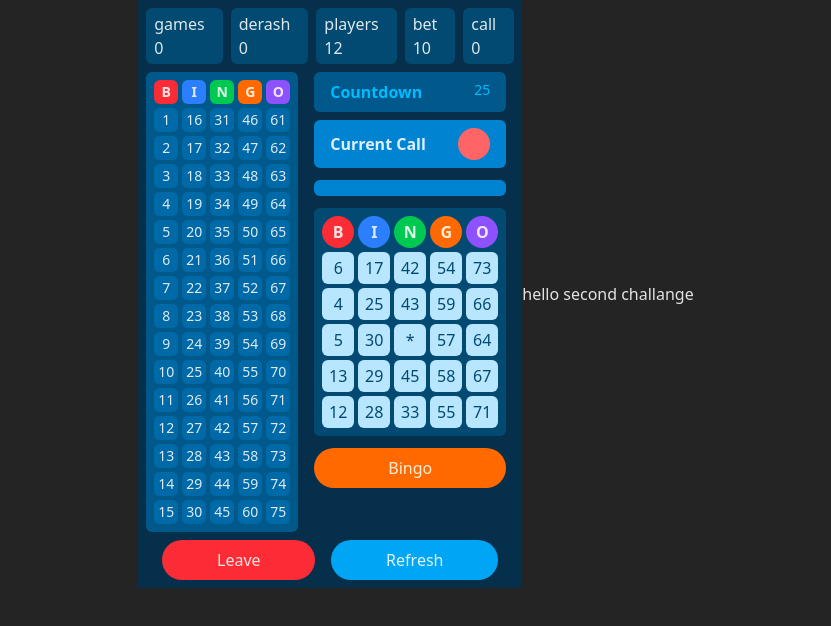
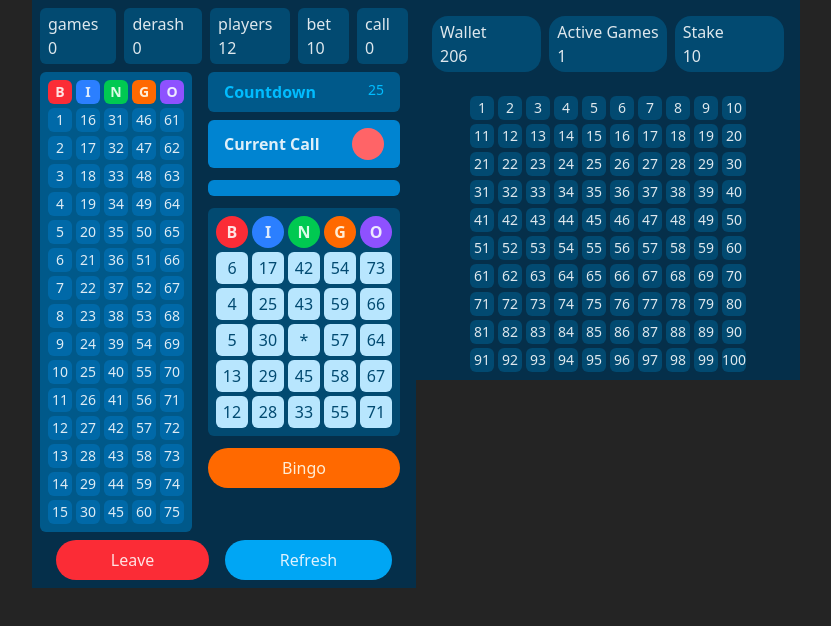
Before and after one commit to tshabebe/Interview, a React (Vite) app: page / in a window 1280 px wide. Shown: the top 626 px of the page, without its empty margins (224-1055 px from the left). Built offline with nearby package versions, Linux system fonts and the light colour scheme.

Commit message:
Refactor Component2 to include InformationButton and GridComponent for enhanced functionality

```diff
--- a/src/App.tsx
+++ b/src/App.tsx
@@ -3,7 +3,7 @@ import Component2 from './component2/component2'
 
 function App() {
   return (
-    <div className="flex items-center justify-center">
+    <div className="flex items-start flex-wrap justify-center">
       <BingoApp />
       <Component2 />
     </div>
--- a/src/component2/component2.tsx
+++ b/src/component2/component2.tsx
@@ -1,3 +1,41 @@
 export default function Component2() {
-  return <div>hello second challange</div>
+  return (
+    <div className="bg-sky-950 w-sm h-fit flex flex-col gap-4 p-2 items-center">
+      <div className="flex w-full gap-2 p-2">
+        <InformationButton item="Wallet" value={206} />
+        <InformationButton item="Active Games" value={1} />
+        <InformationButton item="Stake" value={10} />
+      </div>
+      <GridComponent />
+    </div>
+  )
 }
+
+function GridComponent() {
+  const numbers = Array.from({ length: 100 }, (_, i) => i + 1)
+  return (
+    <div className="grid w-fit grid-cols-10 gap-1">
+      {numbers.map((number) => (
+        <div
+          key={number}
+          className="size-6 bg-sky-900 rounded-md flex items-center justify-center text-sm"
+        >
+          {number}
+        </div>
+      ))}
+    </div>
+  )
+}
+
+// InformationButton component - individual stat display
+interface InformationButtonProps {
+  item: string
+  value: number
+}
+function InformationButton({ item, value }: InformationButtonProps) {
+  return (
+    <button className="flex flex-col bg-sky-900 hover:bg-sky-800 px-2 py-1 rounded-2xl grow basis-11">
+      <span className="whitespace-nowrap">{item}</span> <span>{value}</span>
+    </button>
+  )
+}
```
